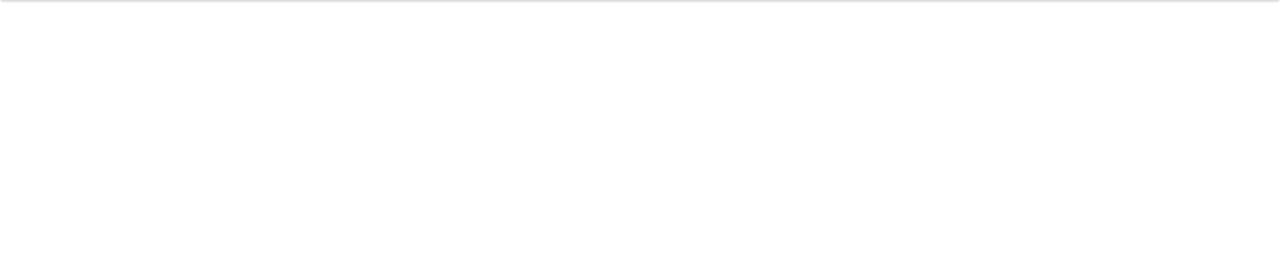
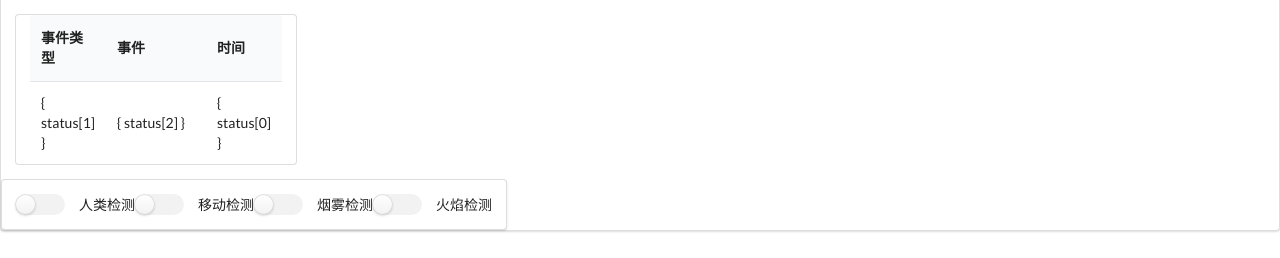
Before and after one commit to LucasJun/smart_cam, a Django app: template templates/index.html in a window 1280 px wide. Shown: the part 542-800 px from the top of the page. Run offline with Django 3.2, Linux system fonts and the light colour scheme; the template is opened without the code that fills it: most values are stand-ins (such as "Sample title", 1, 10 or a date in 2020); some libraries are stand-ins or nearby versions.

Commit message:
加入功能选择

```diff
--- a/monitor/urls.py
+++ b/monitor/urls.py
@@ -8,4 +8,6 @@
     path('setting', views.setting, name='setting'),
     path('manual', views.manual, name='manual'),
     path('about', views.about, name='about'),
+    # ajax
+    path('ajax_status_table', views.ajax_status_table, name='ajax_status_table'),
 ]
--- a/smart_cam/config.json
+++ b/smart_cam/config.json
@@ -24,7 +24,7 @@
 		"is_warning_when_move": false,
 		"is_warning_when_fire": false,
 		"is_warning_when_smoke": false,
-		"is_record_when_human": true,
+		"is_record_when_human": false,
 		"is_record_when_move": false,
 		"is_record_when_fire": false,
 		"is_record_when_smoke": false,
--- /dev/null
+++ b/static/js/my.js
@@ -0,0 +1,36 @@
+$("#ajax_status_table").ready(function(){
+    $.get("ajax_status_table")
+});
+
+function isHumanDetect(){
+    if($('#checkbox1').is(':checked')){
+        alert("人类检测开启")
+    }
+    else{
+        alert("人类检测关闭")
+    }
+}
+function isMoveDetect(){
+    if($('#checkbox2').is(':checked')){
+        alert("移动检测开启")
+    }
+    else{
+        alert("移动检测关闭")
+    }
+}
+function isSmokeDetect(){
+    if($('#checkbox3').is(':checked')){
+        alert("烟雾检测开启")
+    }
+    else{
+        alert("烟雾检测关闭")
+    }
+}
+function isFireDetect(){
+    if($('#checkbox4').is(':checked')){
+        alert("火焰检测开启")
+    }
+    else{
+        alert("火焰检测关闭")
+    }
+}
--- a/templates/base.html
+++ b/templates/base.html
@@ -3,6 +3,7 @@
 <html lang="en">
 <head>
     <meta charset="UTF-8">
+    <script src="{% static 'js/my.js' %}"></script>
     <script src="{% static 'js/jquery-3.3.1.min.js' %}"></script>
     <link rel="stylesheet" type="text/css" href="{% static 'css/semantic.min.css' %}">
     <script src="{% static 'js/semantic.min.js' %}"></script>
--- a/templates/index.html
+++ b/templates/index.html
@@ -1,42 +1,52 @@
 {% extends "base.html" %}
 
 {% block index %}
+
 <div class="ui segment">
     <div class="ui grid">
-
         <div class="twelve wide stretched column">
             <div class="ui two column doubling stackable grid container">
                 <div>
                     <img src="video_feed" width="640" height="480">
                 </div>
-                <table class="ui collapsing table">
+                <table class="ui collapsing table" id="ajax_status_table">
                     <tr>
                     <thead>
-                        <th width="100px">历史信息</th>
+                        <th width="50px">事件类型</th>
+                        <th width="100px">事件</th>
                         <th width="50px">时间</th>
                     </thead>
                     <tbody>
+                        {% for status in status_list %}
                         <tr>
-                            <td>无异常</td>
-                            <td>2019.1.3</td>
+                            <td>{ status[1] }</td>
+                            <td>{ status[2] }</td>
+                            <td>{ status[0] }</td>
                         </tr>
-                        <tr>
-                            <td>无异常</td>
-                            <td>2019.1.4</td>
-                        </tr>
-                        <tr>
-                            <td>无异常</td>
-                            <td>2019.1.4</td>
-                        </tr>
-                        <tr>
-                            <td>无异常</td>
-                            <td>2019.1.4</td>
-                        </tr>
+                        {% endfor %}
                     </tbody>
                     </tr>
                 </table>
             </div>
         </div>
+        <div class="ui left floated compact segment">
+                <div class="ui toggle checkbox">
+                    <input type="checkbox" id="checkbox1" onclick="isHumanDetect()">
+                    <label>人类检测</label>
+                </div>
+                <div class="ui toggle checkbox">
+                    <input type="checkbox" id="checkbox2" onclick="isMoveDetect()">
+                    <label>移动检测</label>
+                </div>
+                <div class="ui toggle checkbox">
+                    <input type="checkbox" id="checkbox3" onclick="isSmokeDetect()">
+                    <label>烟雾检测</label>
+                </div>
+                <div class="ui toggle checkbox">
+                    <input type="checkbox" id="checkbox4" onclick="isFireDetect()">
+                    <label>火焰检测</label>
+                </div>
+    </div>
     </div>
 </div>
 {% endblock %}
```
Also changed, not shown: monitor/views.py (+15 -1 lines), smart_cam/record/2019_05_06_02_25_52.mkv.0.001.jpg (deleted), smart_cam/record/2019_05_06_02_25_52.mkv.105.525.jpg (deleted), smart_cam/record/2019_05_06_02_25_52.mkv.120.595.jpg (deleted), smart_cam/record/2019_05_06_02_25_52.mkv.15.077.jpg (deleted), smart_cam/record/2019_05_06_02_25_52.mkv.30.169.jpg (deleted), smart_cam/record/2019_05_06_02_25_52.mkv.45.306.jpg (deleted), smart_cam/record/2019_05_06_02_25_52.mkv.60.353.jpg (deleted), smart_cam/record/2019_05_06_02_25_52.mkv.75.367.jpg (deleted), smart_cam/record/2019_05_06_02_25_52.mkv.90.412.jpg (deleted), 1 other file.
